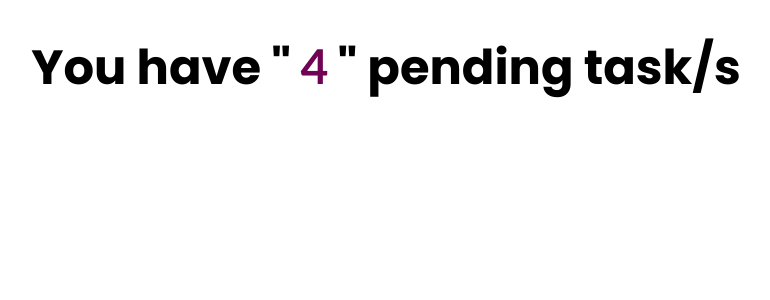
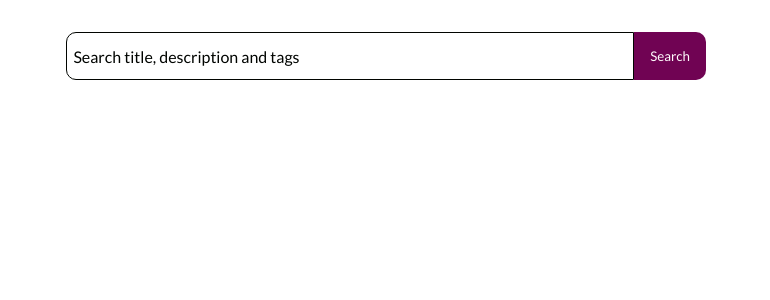
Before and after one commit to joshytheprogrammer/todos-frontend, a Nuxt app: page / in a window 1280 px wide. Shown: the top 300 px of the page, without its empty margins (254-1024 px from the left). Built offline with nearby package versions, Linux system fonts and the light colour scheme.

Commit message:
made changes: 'designing search bar'

```diff
--- a/components/Home/Bar.vue
+++ b/components/Home/Bar.vue
@@ -2,7 +2,7 @@
   <div class="bar">
     <form @submit.prevent="search">
       <input type="text" v-model="search_term" @keypress.enter="search" placeholder="Search title, description and tags" class="form-control">
-      <button @click="search">S</button>
+      <button @click="search">Search</button>
     </form>
   </div>
 </template>
@@ -24,16 +24,36 @@ export default {
 
 <style lang="scss" scoped>
 .bar {
-  display: inline-flex;
-  justify-content: center;
+  margin: 2rem auto;
   width: 50%;
 
   form {
     width: 100%;
-    display: block;
+    display: flex;
+
 
     .form-control {
       @include form-control;
+      border-top-right-radius: 0;
+      border-bottom-right-radius: 0;
+
+      &::placeholder {
+        color: $dark;
+      }
+
+      &:focus {
+        border-color: $primary;
+      }
+    }
+
+    button {
+      border: none;
+      background: $primary;
+      padding: 1rem;
+      color: $light;
+      border-top-right-radius: 10px;
+      border-bottom-right-radius: 10px;
+
     }
   }
 }
--- a/pages/index.vue
+++ b/pages/index.vue
@@ -1,7 +1,7 @@
 <template>
   <div class="dashboard">
-    <!-- <SearchBar /> -->
-    <PageTitle :numOftasks="'4'" />
+    <SearchBar />
+    <!-- <PageTitle :numOftasks="'4'" /> -->
   </div>
 </template>
 
```
